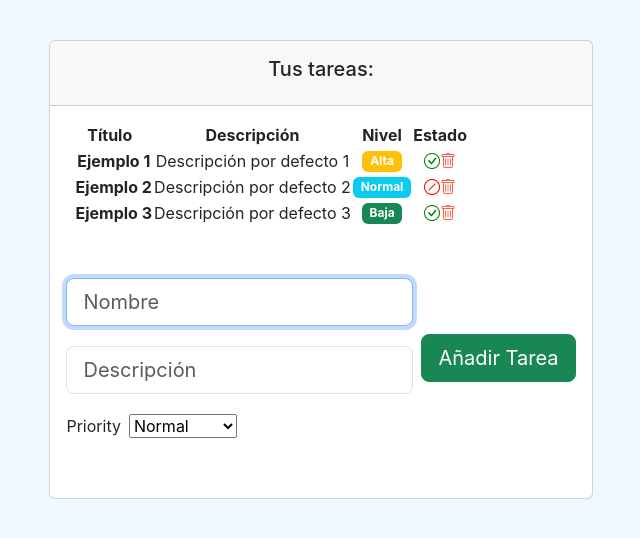
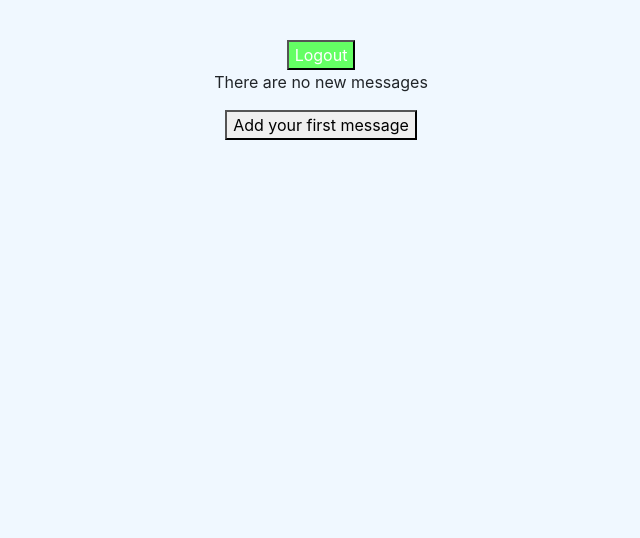
Before and after one commit to Rubxnb/curso-react, a React (Vite) app: page / in a window 1280 px wide. Shown: the top 538 px of the page, without its empty margins (319-959 px from the left). Built offline with nearby package versions, Linux system fonts and the light colour scheme.

Commit message:
12: Aplicando renderizado condicional

```diff
--- a/src/App.jsx
+++ b/src/App.jsx
@@ -3,6 +3,7 @@ import './App.css';
 import TaskListComponent from './components/container/task_list';
 import Father from './components/container/father';
 import ContactList from './components/container/contact_list';
+import OptionalRender from './components/pure/optionalRender';
 //import ContactList from './components/container/contact_list';
 //import Ejemplo1 from './hooks/Ejemplo1';
 //import Ejemplo2 from './hooks/Ejemplo2';
@@ -12,7 +13,7 @@ import ContactList from './components/container/contact_list';
 function App() {
   return (
     <div className="App">
-     <TaskListComponent/>
+     {/* <TaskListComponent/> */}
      {/* <ContactList/> */}
     {/*  <Father/> */}
       {/* <header className="App-header"> */}
@@ -40,6 +41,9 @@ function App() {
           Learn React
         </a>
       </header> */}
+
+      <OptionalRender/>
+
     </div>
   );
 }
--- /dev/null
+++ b/src/components/pure/optionalRender.jsx
@@ -0,0 +1,101 @@
+import React, {useState} from 'react';
+
+let red = 100;
+let green = 255;
+let blue = 100;
+
+// * (Expresión true) && expresión => se renderiza la expresión
+// * (Expresión false) && expresión => no se renderiza la expresión
+
+// ? Estilo para usuario logeado
+const loggedStyle = {
+    backgroundColor: `rgb(${red},${green} ,${blue})`,
+    color: 'white',
+
+};
+
+// ? Estilo para usuario no logeado
+const unloggedStyle = {
+    backgroundColor: 'tomato',
+    color: 'wjote',
+    fontWeight: 'bold'
+
+};
+
+const LoginButton = ({loginAction, style}) => {
+    return (
+        <button onClick={loginAction} style={style}>Login</button>
+    );
+}
+
+const LogoutButton = ({logoutAction, style}) => {
+    return (
+        <button onClick={logoutAction} style={style}>Logout</button>
+    );
+}
+
+
+const OptionalRender = () => {
+
+    const [access, setAccess] = useState(true);
+    const [nMessage, setNMessage] = useState(0);
+
+/*     const updateAccess = () => {
+        setAccess(!access);
+    } */
+
+    const loginAction = () => {
+        setAccess(true);
+    }
+
+    const logoutAction = () => {
+        setAccess(false);
+    }
+    let optionalButton;
+
+    if(access) {
+        optionalButton = (<LogoutButton logoutAction={logoutAction} style = {loggedStyle}/>);
+    } else {
+        optionalButton = (<LoginButton loginAction={loginAction} style = {unloggedStyle}/>);
+    }
+
+    // unread messages
+    let addMessages = () => {
+        setNMessage(nMessage + 1);
+    }
+
+
+   /*  let text;
+
+    if(access) {
+        text= 'Logout';
+    } else {
+        text= 'Login';
+    }
+
+    let optionalButton  = (<button onClick={updateAccess}>{text}</button>); */
+
+    return (
+        <div>
+        {/* Optional Button */}
+            {optionalButton}
+
+        {
+            access ?
+            <div>
+                {/* N Messages unread */}
+            {nMessage > 0 && nMessage === 1 && <p>You have {nMessage} new message...</p>}
+            {nMessage > 1 && <p>You have {nMessage} new messages...</p>}
+            {nMessage === 0 && <p>There are no new messages</p>}
+            <button onClick={addMessages}>{nMessage === 0 ? 'Add your first message' : 'Add Message'}</button>
+            </div> :
+            null
+
+        }
+
+
+        </div>
+    );
+}
+
+export default OptionalRender;
```
